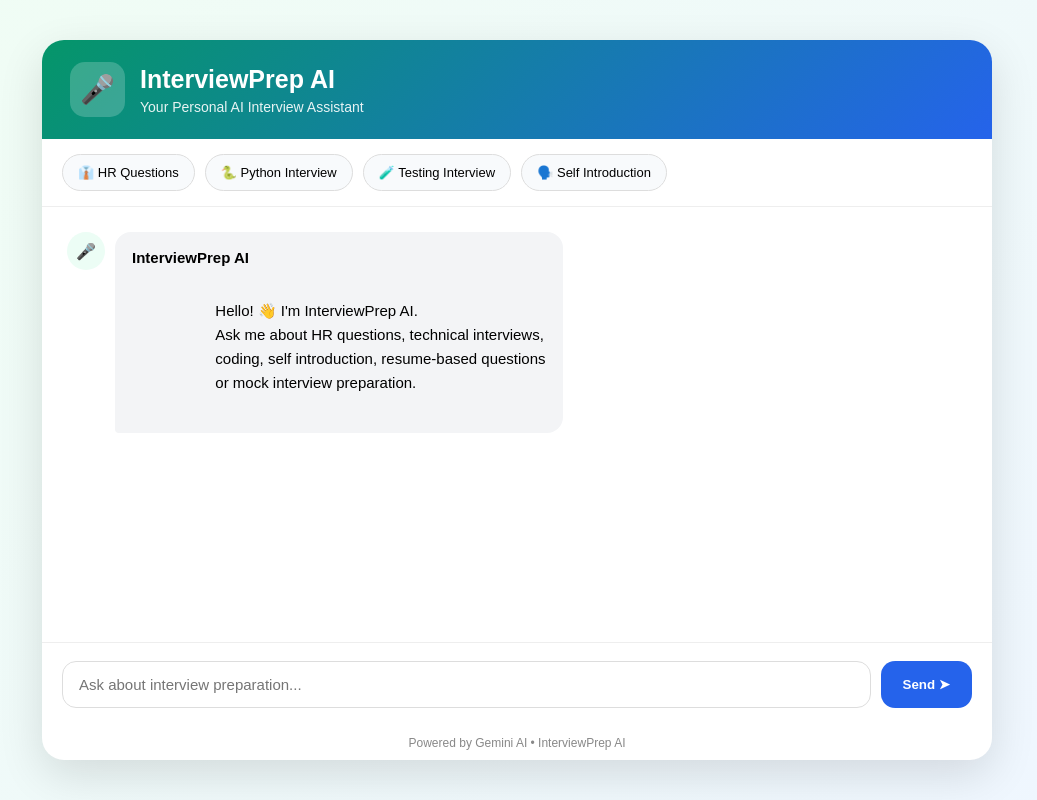
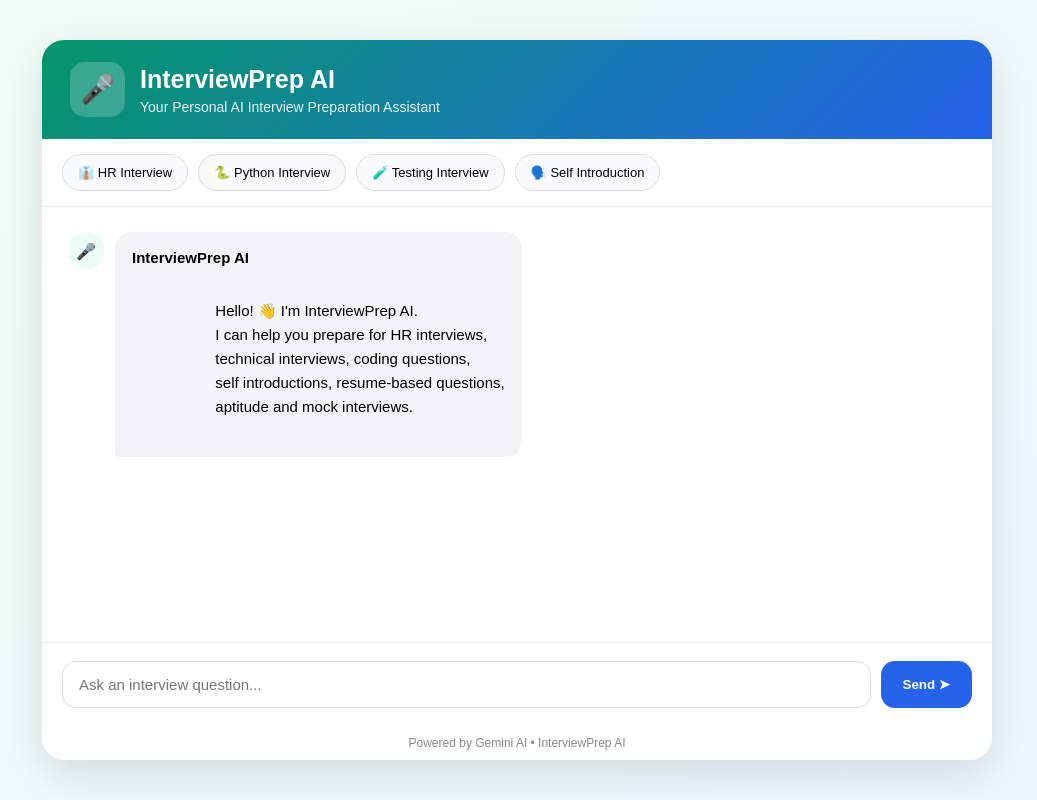
Before and after one commit to sanjivinisomasundhramacoding/interview-prep-ai, a Flask app: page / in a window 1280 px wide. Shown: the whole page, without its empty margins (123-1160 px from the left). Run offline with Flask 3, Linux system fonts and the light colour scheme.

Commit message:
Update InterviewPrep AI chat interface

```diff
--- a/static/script.js
+++ b/static/script.js
@@ -10,24 +10,28 @@ async function sendMessage() {
         return;
     }
 
+    // Add user message
     addMessage(message, "user");
 
+    // Clear input
     input.value = "";
 
+    // Disable send button
     sendButton.disabled = true;
     sendButton.innerText = "Thinking...";
 
 
+    // Create thinking message
     const typing = document.createElement("div");
 
     typing.className = "message bot";
     typing.id = "typing";
 
     typing.innerHTML = `
-        <div class="avatar">🎯</div>
+        <div class="avatar">🎤</div>
 
         <div class="bubble">
-            <strong>CareerGuide AI</strong>
+            <strong>InterviewPrep AI</strong>
             <p>Thinking...</p>
         </div>
     `;
@@ -52,9 +56,27 @@ async function sendMessage() {
         });
 
 
-        const data = await response.json();
+        // Get response as text first
+        const responseText = await response.text();
+
+        let data;
+
+        try {
+            data = JSON.parse(responseText);
+        } catch (jsonError) {
+
+            console.error(
+                "Invalid JSON response:",
+                responseText
+            );
+
+            throw new Error(
+                "Server returned an invalid response."
+            );
+        }
 
 
+        // Remove thinking message
         const typingMessage =
             document.getElementById("typing");
 
@@ -63,13 +85,33 @@ async function sendMessage() {
         }
 
 
-        addMessage(data.reply, "bot");
+        // Handle server errors
+        if (!response.ok) {
+
+            addMessage(
+                data.reply ||
+                "Sorry, something went wrong. Please try again.",
+                "bot"
+            );
+
+            return;
+        }
+
+
+        // Add AI response
+        addMessage(
+            data.reply ||
+            "Sorry, I could not generate a response.",
+            "bot"
+        );
 
 
     } catch (error) {
 
-        console.error(error);
+        console.error("Chat error:", error);
 
+
+        // Remove thinking message
         const typingMessage =
             document.getElementById("typing");
 
@@ -77,19 +119,28 @@ async function sendMessage() {
             typingMessage.remove();
         }
 
+
         addMessage(
             "Unable to connect to the server. Please try again.",
             "bot"
         );
+
+    } finally {
+
+        // Enable send button
+        sendButton.disabled = false;
+        sendButton.innerText = "Send ➤";
+
+        input.focus();
+
+        chatBox.scrollTop = chatBox.scrollHeight;
     }
+}
 
 
-    sendButton.disabled = false;
-    sendButton.innerText = "Send ➤";
-
-    input.focus();
-}
-
+/* --------------------------------
+   ADD MESSAGE
+-------------------------------- */
 
 function addMessage(text, type) {
 
@@ -107,21 +158,29 @@ function addMessage(text, type) {
 
         messageDiv.innerHTML = `
             <div class="bubble">
-                <p>${escapeHTML(text)}</p>
+                <strong>You</strong>
+                <p></p>
             </div>
         `;
 
     } else {
 
         messageDiv.innerHTML = `
-            <div class="avatar">🎯</div>
+            <div class="avatar">🎤</div>
 
             <div class="bubble">
-                <strong>CareerGuide AI</strong>
-                <p>${escapeHTML(text)}</p>
+                <strong>InterviewPrep AI</strong>
+                <p></p>
             </div>
         `;
     }
+
+
+    // Safely display text
+    const paragraph =
+        messageDiv.querySelector("p");
+
+    paragraph.textContent = text;
 
 
     chatBox.appendChild(messageDiv);
@@ -130,6 +189,10 @@ function addMessage(text, type) {
         chatBox.scrollHeight;
 }
 
+
+/* --------------------------------
+   QUICK QUESTIONS
+-------------------------------- */
 
 function quickQuestion(question) {
 
@@ -142,22 +205,18 @@ function quickQuestion(question) {
 }
 
 
-function escapeHTML(text) {
-
-    const div =
-        document.createElement("div");
-
-    div.textContent = text;
-
-    return div.innerHTML;
-}
-
+/* --------------------------------
+   ENTER KEY
+-------------------------------- */
 
 document
     .getElementById("messageInput")
     .addEventListener("keydown", function(event) {
 
         if (event.key === "Enter") {
+
+            event.preventDefault();
+
             sendMessage();
         }
 
--- a/templates/index.html
+++ b/templates/index.html
@@ -23,7 +23,7 @@
 
         <div>
             <h1>InterviewPrep AI</h1>
-            <p>Your Personal AI Interview Assistant</p>
+            <p>Your Personal AI Interview Preparation Assistant</p>
         </div>
 
     </header>
@@ -31,19 +31,19 @@
 
     <div class="quick-buttons">
 
-        <button onclick="quickQuestion('Give me common HR interview questions for freshers')">
-            👔 HR Questions
+        <button onclick="quickQuestion('Give me common HR interview questions for freshers with sample answers')">
+            👔 HR Interview
         </button>
 
         <button onclick="quickQuestion('Give me common Python interview questions with simple answers')">
             🐍 Python Interview
         </button>
 
-        <button onclick="quickQuestion('Give me software testing interview questions for freshers')">
+        <button onclick="quickQuestion('Give me software testing interview questions for freshers with answers')">
             🧪 Testing Interview
         </button>
 
-        <button onclick="quickQuestion('How should I introduce myself in an interview as a fresher?')">
+        <button onclick="quickQuestion('Give me a simple and professional self introduction for a fresher interview')">
             🗣️ Self Introduction
         </button>
 
@@ -64,9 +64,10 @@
 
                 <p>
                     Hello! 👋 I'm InterviewPrep AI.
-                    Ask me about HR questions, technical interviews,
-                    coding, self introduction, resume-based questions
-                    or mock interview preparation.
+                    I can help you prepare for HR interviews,
+                    technical interviews, coding questions,
+                    self introductions, resume-based questions,
+                    aptitude and mock interviews.
                 </p>
 
             </div>
@@ -81,7 +82,7 @@
         <input
             type="text"
             id="messageInput"
-            placeholder="Ask about interview preparation..."
+            placeholder="Ask an interview question..."
             autocomplete="off"
         >
 
```
